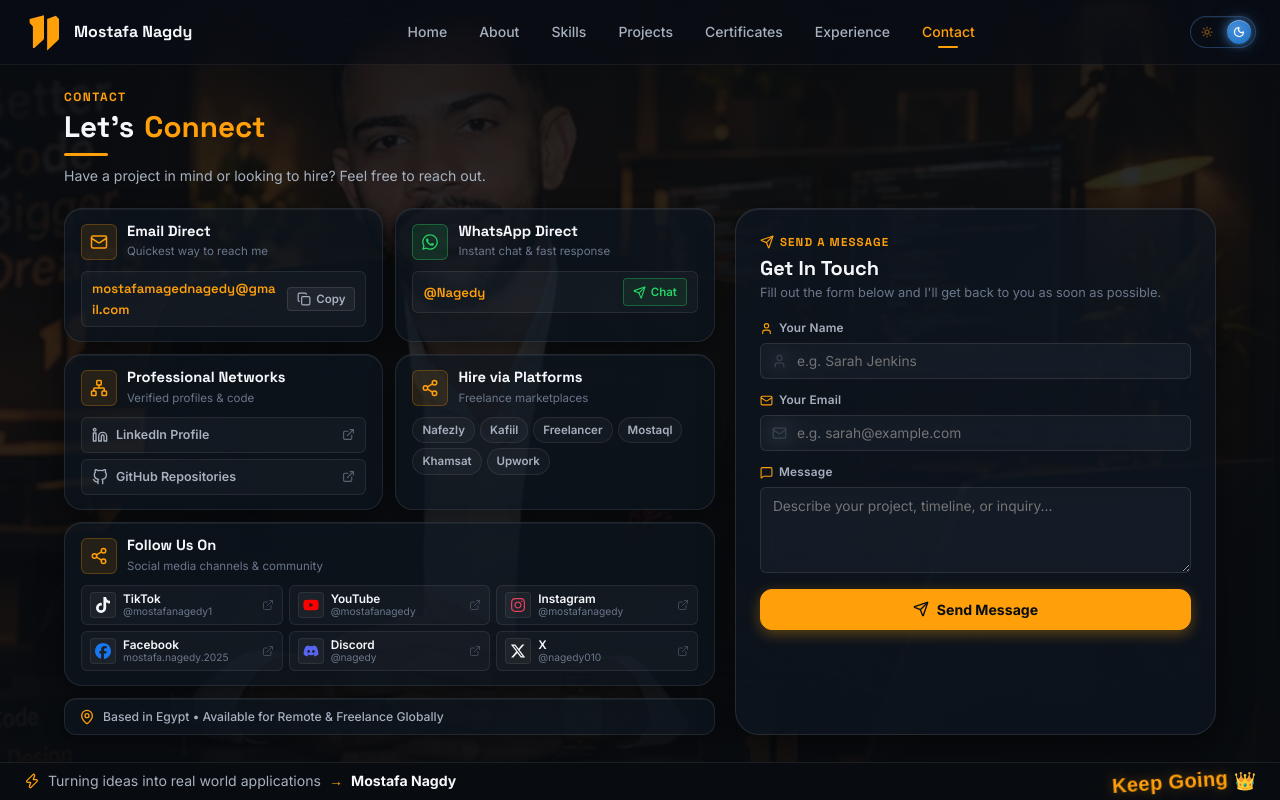
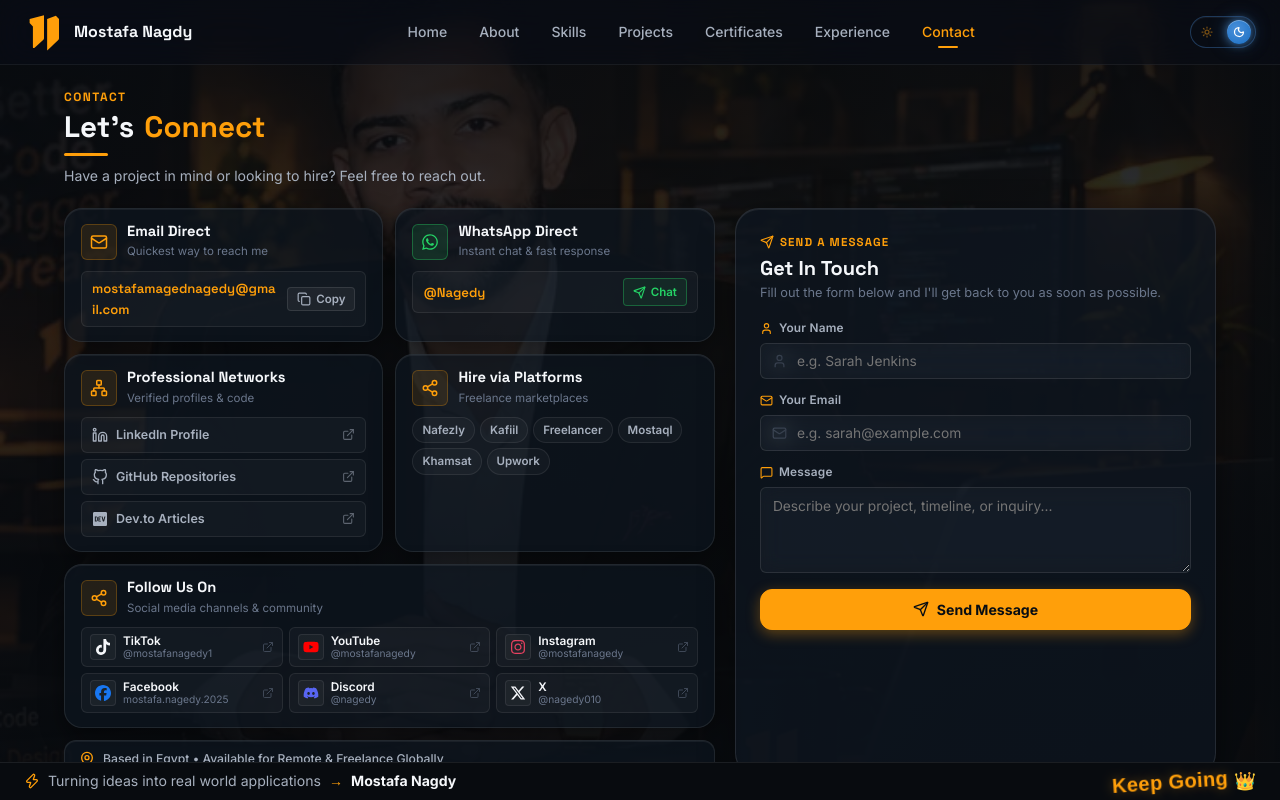
Before and after one commit to mostafanagedy/portfolio-v2, a Next.js app: page /contact in a window 1280 px wide. Built offline with nearby package versions, Linux system fonts and the light colour scheme.

Commit message:
feat(social): add Dev.to link directly below GitHub in sidebar, contact page, and structured data

```diff
--- a/src/app/layout.tsx
+++ b/src/app/layout.tsx
@@ -169,6 +169,7 @@
         ],
         sameAs: [
           "https://github.com/mostafanagedy",
+          "https://dev.to/mostafanagedy",
           "https://www.linkedin.com/in/mostafa-nagdey/",
           "https://www.upwork.com/freelancers/~0188d9678f43c03685",
           "https://www.freelancer.com/u/Nagedy",
--- a/src/components/Contact.tsx
+++ b/src/components/Contact.tsx
@@ -188,6 +188,17 @@
                   >
                     <GitHubIcon size={16} />
                     <span>GitHub Repositories</span>
+                    <ExternalLink size={13} className="contact__social-ext" />
+                  </a>
+                  <a
+                    href={socialLinks.devto}
+                    target="_blank"
+                    rel="noopener noreferrer"
+                    className="contact__social-item"
+                    title="Visit Dev.to Articles"
+                  >
+                    <BrandIcons.Devto size={16} />
+                    <span>Dev.to Articles</span>
                     <ExternalLink size={13} className="contact__social-ext" />
                   </a>
                 </div>
--- a/src/components/TechIcons.tsx
+++ b/src/components/TechIcons.tsx
@@ -26,7 +26,8 @@
   FaInstagram,
   FaFacebook,
   FaDiscord,
-  FaXTwitter
+  FaXTwitter,
+  FaDev,
 } from "react-icons/fa6";
 import { VscVscode } from "react-icons/vsc";
 import { TbSql } from "react-icons/tb";
@@ -87,6 +88,9 @@
   GitHub: ({ size = 24, color = "currentColor", className = "", style = {} }: IconProps) => (
     <FaGithub size={size} color={color} className={className} style={style} aria-label="GitHub" />
   ),
+  Devto: ({ size = 24, color = "currentColor", className = "", style = {} }: IconProps) => (
+    <FaDev size={size} color={color} className={className} style={style} aria-label="Dev.to" />
+  ),
   LinkedIn: ({ size = 24, color = "#0A66C2", className = "", style = {} }: IconProps) => (
     <FaLinkedin size={size} color={color} className={className} style={style} aria-label="LinkedIn" />
   ),
--- a/src/data/socialLinks.ts
+++ b/src/data/socialLinks.ts
@@ -5,6 +5,7 @@
   whatsappDisplay: "@Nagedy",
   linkedin: "https://www.linkedin.com/in/mostafa-nagdey/",
   github: "https://github.com/mostafanagedy",
+  devto: "https://dev.to/mostafanagedy",
   tiktok: "https://www.tiktok.com/@mostafanagedy1?lang=en",
   youtube: "https://www.youtube.com/@mostafanagedy",
   instagram: "https://www.instagram.com/mostafanagedy/",
```
Also changed, not shown: src/components/ProfileSidebar.css (+19 -0 lines), src/components/ProfileSidebar.tsx (+14 -0 lines).
